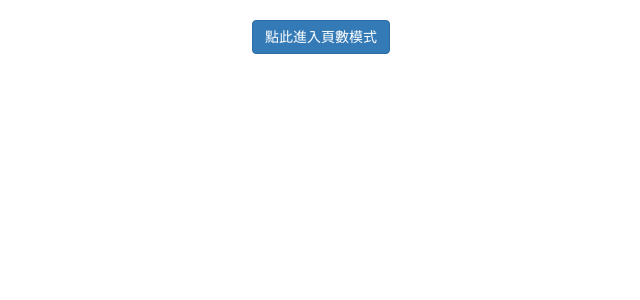
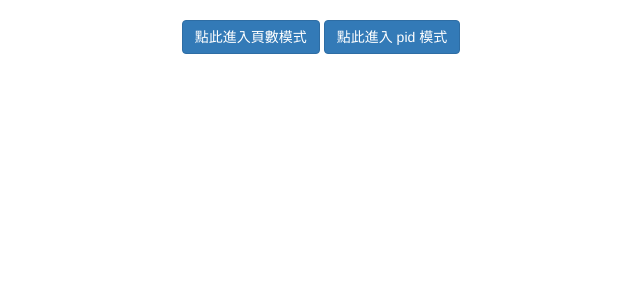
Before and after one commit to aqweteddy/PttCrawlWebsite, a Flask app: template templates/index.html in a window 1280 px wide. Shown: the part 16-316 px from the top of the page, without its empty margins (319-959 px from the left). Run offline with Flask 2, Linux system fonts and the light colour scheme; the template is opened without the code that fills it: most values are stand-ins (such as "Sample title", 1, 10 or a date in 2020); parts of the project's set-up code (start-up, migrations or seed data) failed here and were passed over; some libraries are stand-ins or nearby versions.

Commit message:
add pid mode

```diff
--- a/main.py
+++ b/main.py
@@ -57,6 +57,8 @@ def index():
         PID = random.randint(0, 100000)
         if 'btn_page_mode' in request.form.keys():
             return redirect(url_for('page_mode'))
+        if 'btn_pid_mode' in request.form.keys():
+            return redirect(url_for('pid_mode'))
     return render_template('index.html')
 
 
@@ -80,6 +82,13 @@ def page_mode():
     return render_template('page_mode.html', pid=pid)
     # return render_template('page_mode.html')
 
+
+@app.route('/pid_mode', methods=['GET', 'POST'])
+def pid_mode():
+    if 'goto_pid' in request.form.keys():
+        return redirect(url_for('show_image1', pid=request.form['pid']))
+    else:
+        return render_template('pid_mode.html')
 
 @app.route('/show_image1/<pid>', methods=['GET', 'POST'])
 def show_image1(pid=None):
--- a/templates/index.html
+++ b/templates/index.html
@@ -1,13 +1,17 @@
 {% extends "base.html" %}
 {% block content %}
+{#    navbar#}
     <nav aria-label="breadcrumb" style="margin-top: -20px">
         <ol class="breadcrumb">
             <li class="breadcrumb-item active" aria-current="page">Home</li>
         </ol>
     </nav>
-    <div class="container" align="center">
+<div class="container">
+    <div align="center">
         <form action="/index" method="POST">
             <input type="submit" class="btn btn-primary" name="btn_page_mode" value="點此進入頁數模式">
+            <input type="submit" class="btn btn-primary" name="btn_pid_mode" value="點此進入 pid 模式">
         </form>
     </div>
+</div>
 {% endblock %}
--- a/templates/show_image1.html
+++ b/templates/show_image1.html
@@ -184,7 +184,7 @@
             <br><br>
 
 
-            <!-- use panel to show different article -->
+            <!-- use panel and collapse to show different article -->
             <div class="panel-group" id="accordion">
                 {% for da in data %}
                     <div class="panel panel-default">
@@ -202,7 +202,6 @@
                                         {{ da['title'] }}
                                     </a>
                                 {% endif %}
-
                             </h4>
                         </div>
                         <div id="collapse{{ da['id'] }}" class="panel-collapse collapse">
```
Also changed, not shown: templates/pid_mode.html (added, +13 -0 lines), static/index_screen_1.png (added), static/index_screen_2.png (added).
